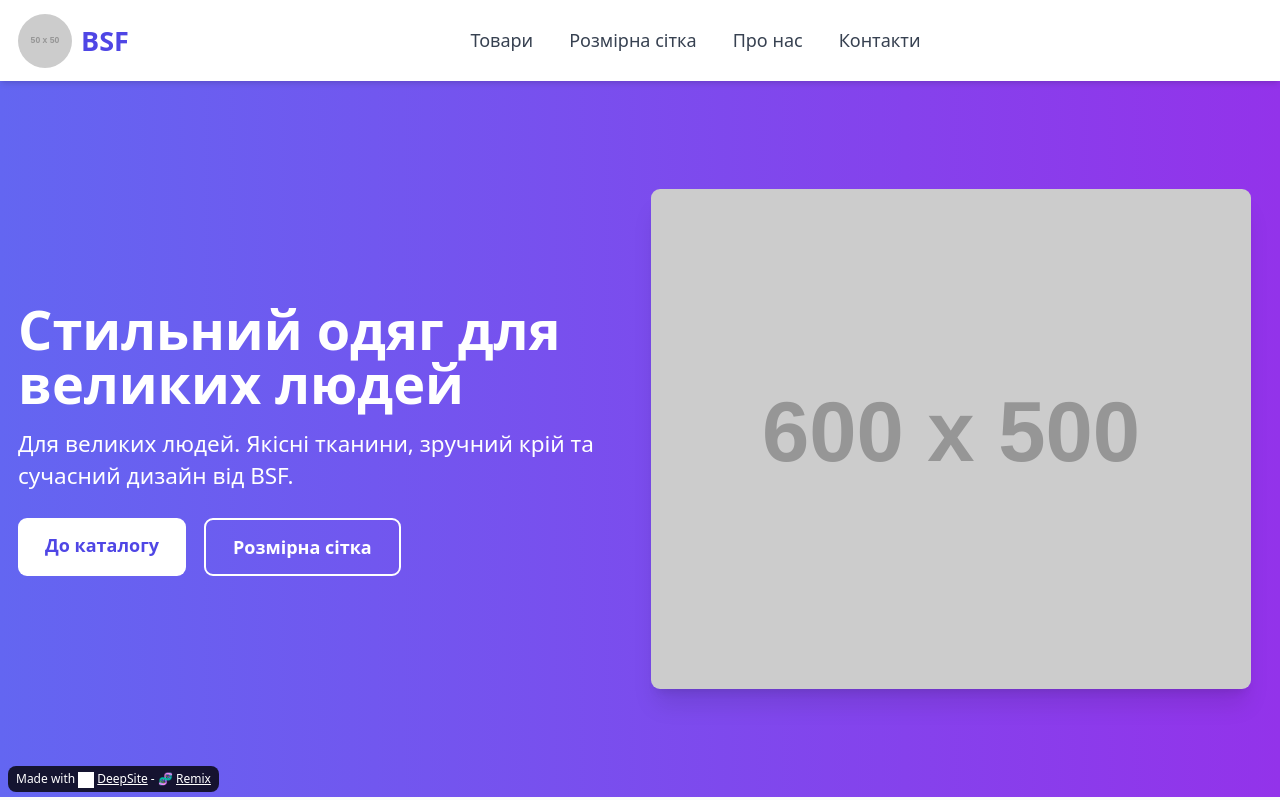
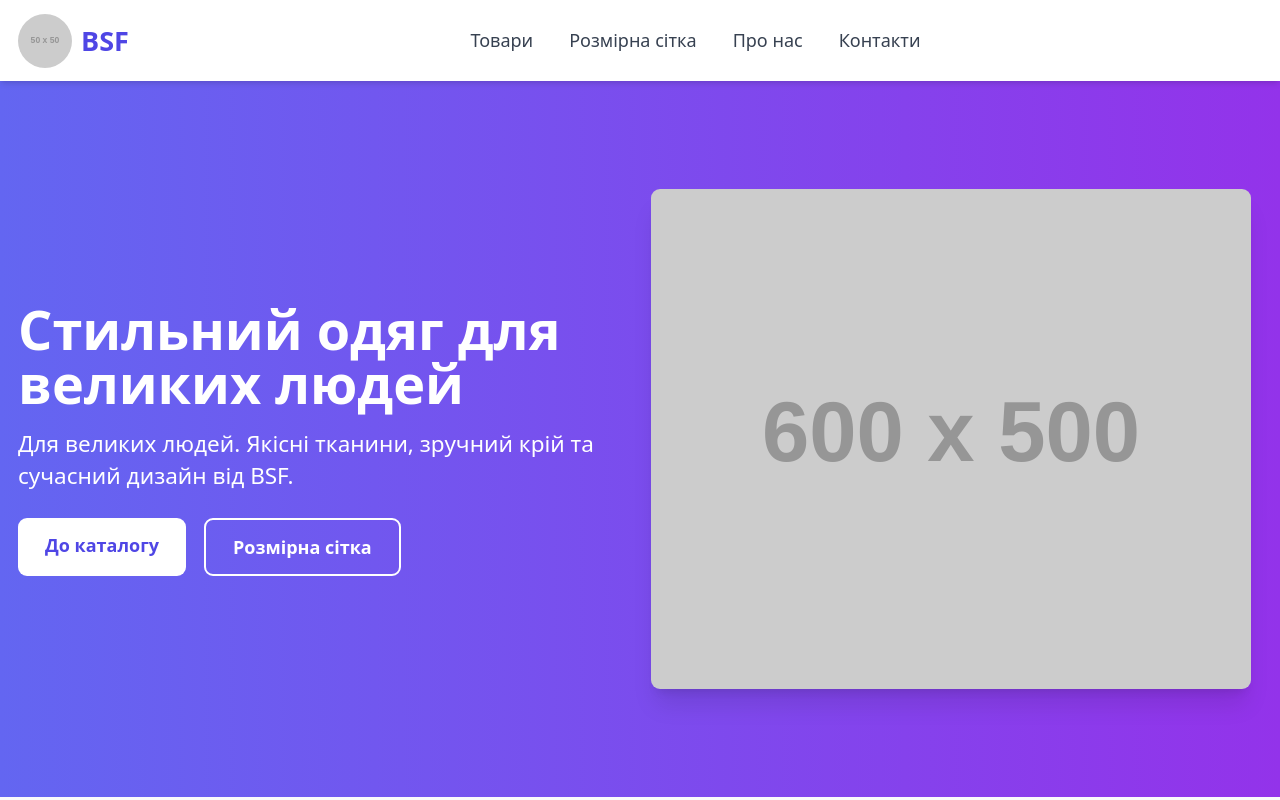
Before and after one commit to Tipo4otkiy/site, a plain HTML site: page index.html in a window 1280 px wide. Shown: the top 800 px of the page. Drawn offline with nearby package versions, Linux system fonts and the light colour scheme; grey boxes are pictures that could not be loaded; placeholder pictures from the web are drawn by us.

Commit message:
Add files via upload

```diff
--- a/index.html
+++ b/index.html
@@ -560,5 +560,3 @@
             fadeInObserver.observe(el);
         });
     </script>
-<p style="border-radius: 8px; text-align: center; font-size: 12px; color: #fff; margin-top: 16px;position: fixed; left: 8px; bottom: 8px; z-index: 10; background: rgba(0, 0, 0, 0.8); padding: 4px 8px;">Made with <img src="https://enzostvs-deepsite.hf.space/logo.svg" alt="DeepSite Logo" style="width: 16px; height: 16px; vertical-align: middle;display:inline-block;margin-right:3px;filter:brightness(0) invert(1);"><a href="https://enzostvs-deepsite.hf.space" style="color: #fff;text-decoration: underline;" target="_blank" >DeepSite</a> - 🧬 <a href="https://enzostvs-deepsite.hf.space?remix=Granta/superpupersite" style="color: #fff;text-decoration: underline;" target="_blank" >Remix</a></p></body>
-</html>
```
